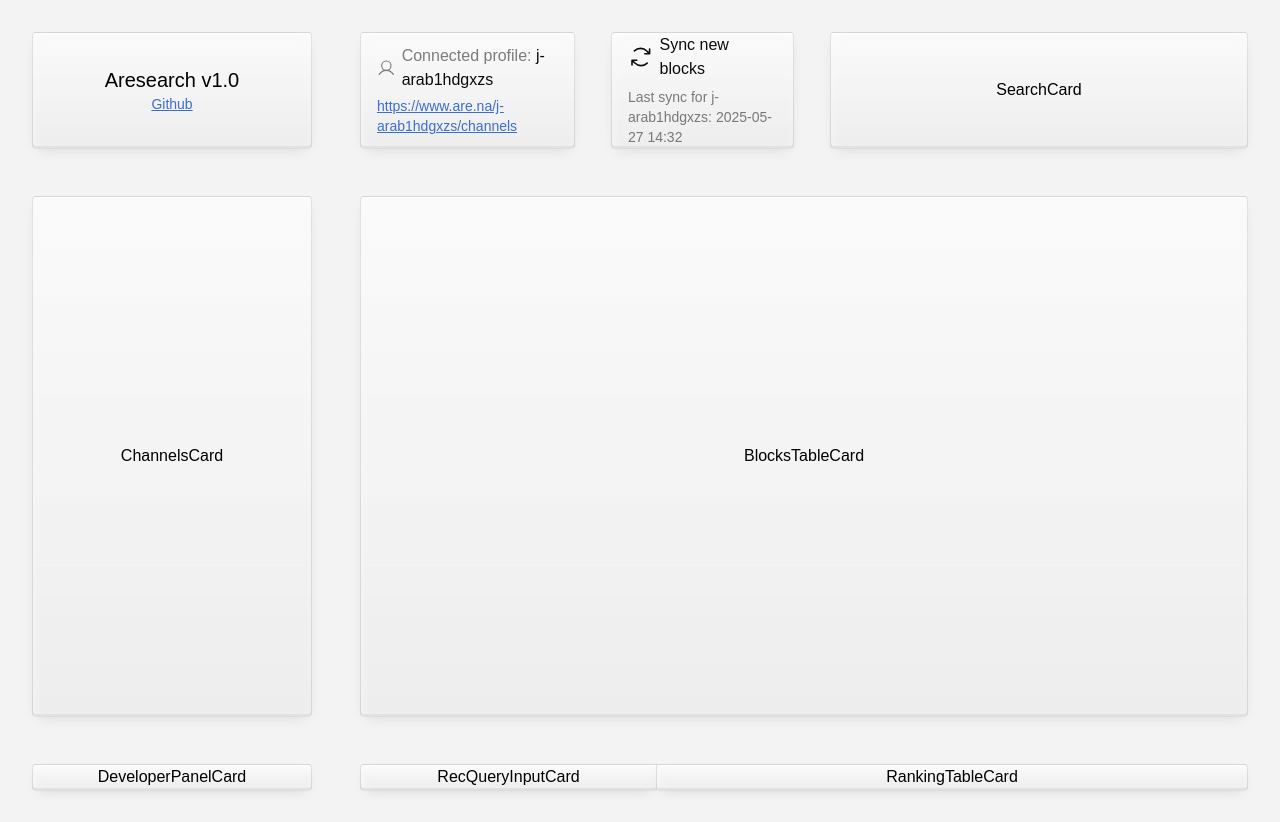
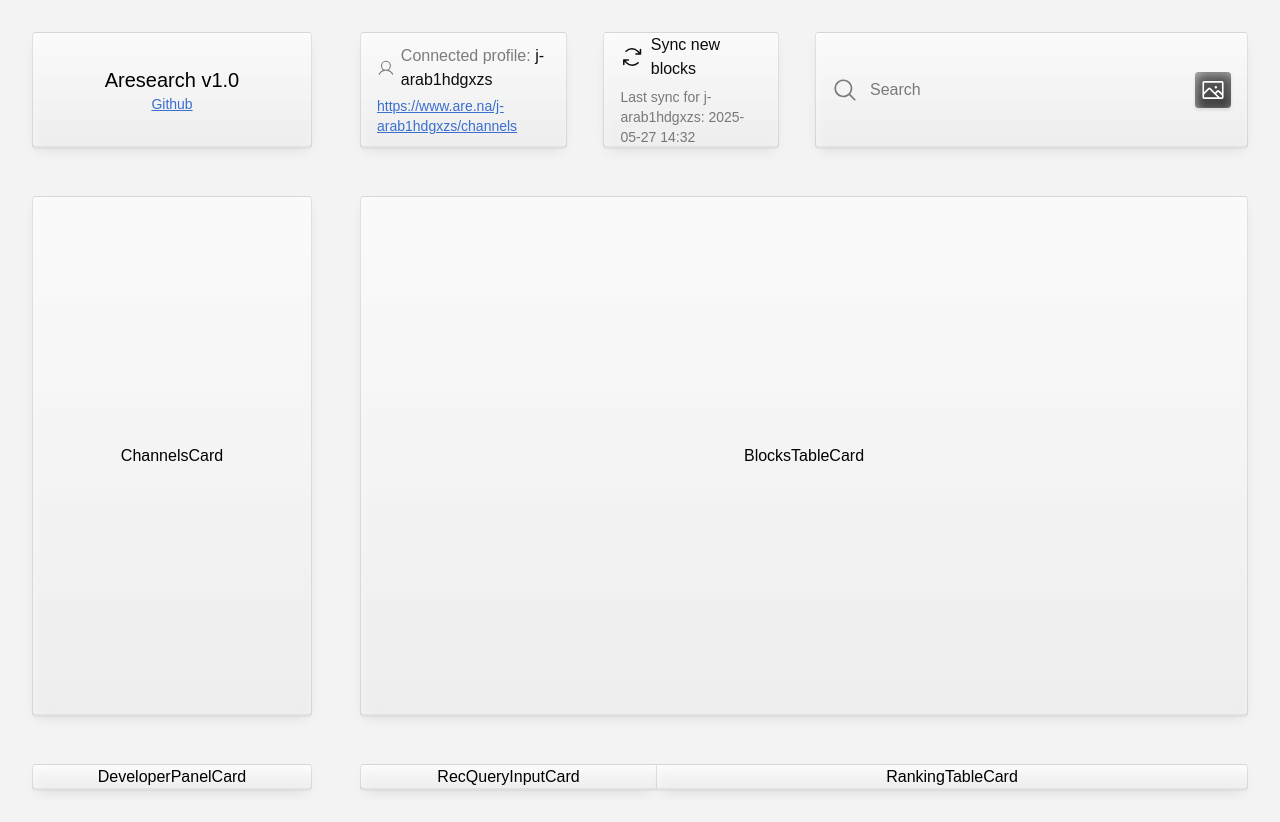
Before and after one commit to pxsswordprotected/aresearch, a Next.js app: page / in a window 1280 px wide. Built offline with nearby package versions, Linux system fonts and the light colour scheme.

Commit message:
search card done

```diff
--- a/components/Button.tsx
+++ b/components/Button.tsx
@@ -1,4 +1,5 @@
 import { forwardRef, type ButtonHTMLAttributes } from "react";
+import { cn } from "@/lib/utils";
 
 export type ButtonProps = ButtonHTMLAttributes<HTMLButtonElement>;
 
@@ -24,11 +25,12 @@ const Button = forwardRef<HTMLButtonElement, ButtonProps>(function Button(
   { className = "", style, type = "button", disabled, ...rest },
   ref,
 ) {
-  const merged =
-    "inline-flex items-center justify-center rounded-base px-4 py-2 " +
-    "text-sm font-bold text-white select-none transition-opacity " +
-    "disabled:opacity-50 disabled:cursor-not-allowed " +
-    className;
+  const merged = cn(
+    "inline-flex items-center justify-center rounded-base px-4 py-2",
+    "text-sm font-bold text-white select-none transition-opacity",
+    "disabled:opacity-50 disabled:cursor-not-allowed",
+    className,
+  );
 
   return (
     <button
--- a/features/dashboard/search/SearchCard.tsx
+++ b/features/dashboard/search/SearchCard.tsx
@@ -1,11 +1,132 @@
+"use client";
+
+import { useRef, useState } from "react";
+import {
+  Image as ImageIcon,
+  MagnifyingGlass,
+} from "@phosphor-icons/react/dist/ssr";
+import Button from "@/components/Button";
 import { Panel } from "@/components/dashboard/panel";
+import { QUERY_IMAGE_MAX_BYTES } from "@/lib/query-image-limits";
+import { cn } from "@/lib/utils";
 
 export function SearchCard({ className }: { className?: string }) {
+  const [query, setQuery] = useState("");
+  const [searching, setSearching] = useState(false);
+  const fileRef = useRef<HTMLInputElement | null>(null);
+  const hasText = query.trim().length > 0;
+
+  // Future ChannelsCard integration point. When channel selection lifts into
+  // the dashboard (prop from `app/page.tsx` or a context), have these read it
+  // and return `&channels=<ids>` / `{ channels: [ids] }`. Today they're no-ops.
+  function channelParam(): string {
+    return "";
+  }
+  function channelBody(): { channels?: number[] } {
+    return {};
+  }
+
+  async function submitText(e: React.FormEvent) {
+    e.preventDefault();
+    if (!hasText || searching) return;
+    setSearching(true);
+    try {
+      const url = `/api/search?q=${encodeURIComponent(query.trim())}${channelParam()}`;
+      const res = await fetch(url);
+      const body = await res.json();
+      if (!res.ok || "error" in body) {
+        throw new Error(body.error ?? `HTTP ${res.status}`);
+      }
+      // TODO: hand `body.hits` to a results card.
+      console.log("[SearchCard] text hits", body);
+    } catch (err) {
+      console.error("[SearchCard]", err);
+    } finally {
+      setSearching(false);
+    }
+  }
+
+  async function submitImage(file: File) {
+    if (!file.type.startsWith("image/")) return;
+    if (file.size > QUERY_IMAGE_MAX_BYTES) {
+      console.error("[SearchCard] image too large");
+      return;
+    }
+    setSearching(true);
+    try {
+      const dataUrl = await readFileAsDataUrl(file);
+      const res = await fetch(`/api/search`, {
+        method: "POST",
+        headers: { "content-type": "application/json" },
+        body: JSON.stringify({ image_data_url: dataUrl, ...channelBody() }),
+      });
+      const body = await res.json();
+      if (!res.ok || "error" in body) {
+        throw new Error(body.error ?? `HTTP ${res.status}`);
+      }
+      // TODO: hand `body.hits` + `body.caption_meta` to a results card.
+      console.log("[SearchCard] image hits", body);
+    } catch (err) {
+      console.error("[SearchCard]", err);
+    } finally {
+      setSearching(false);
+    }
+  }
+
   return (
-    <Panel className={className}>
-      <div className="flex h-full w-full items-center justify-center">
-        SearchCard
-      </div>
+    <Panel className={cn("flex items-center justify-center px-4", className)}>
+      <form onSubmit={submitText} className="flex w-full items-center gap-3">
+        <button
+          type="submit"
+          aria-label="Search"
+          disabled={!hasText || searching}
+          className={cn(
+            "shrink-0",
+            hasText ? "text-neutral-800" : "text-black/50",
+          )}
+        >
+          <MagnifyingGlass size={26} />
+        </button>
+        <input
+          value={query}
+          onChange={(e) => setQuery(e.target.value)}
+          placeholder="Search"
+          className="flex-1 bg-transparent text-neutral-800 outline-none placeholder:text-black/50"
+        />
+        <Button
+          type="button"
+          aria-label="Search by image"
+          disabled={searching}
+          onClick={() => fileRef.current?.click()}
+          className="flex items-center justify-center px-0 py-0 w-9 h-9"
+        >
+          <ImageIcon size={26} />
+        </Button>
+        <input
+          ref={fileRef}
+          type="file"
+          accept="image/*"
+          className="hidden"
+          onChange={(e) => {
+            const file = e.target.files?.[0];
+            e.target.value = "";
+            if (file) void submitImage(file);
+          }}
+        />
+      </form>
     </Panel>
   );
 }
+
+function readFileAsDataUrl(file: File): Promise<string> {
+  return new Promise((resolve, reject) => {
+    const reader = new FileReader();
+    reader.onload = () => {
+      const r = reader.result;
+      if (typeof r === "string") resolve(r);
+      else reject(new Error("FileReader produced non-string result"));
+    };
+    reader.onerror = () => reject(reader.error ?? new Error("read failed"));
+    reader.readAsDataURL(file);
+  });
+}
--- a/lib/utils.ts
+++ b/lib/utils.ts
@@ -1,3 +1,11 @@
-export function cn(...parts: Array<string | false | null | undefined>): string {
-  return parts.filter(Boolean).join(" ");
+import { twMerge } from "tailwind-merge";
+
+// Joins class fragments and resolves Tailwind conflicts so the LAST conflicting
+// utility wins regardless of stylesheet source order. Lets consumers override
+// component-internal classes (e.g. `<Button className="p-0">` beats the
+// component's own `px-4 py-2`).
+export function cn(
+  ...parts: Array<string | false | null | undefined>
+): string {
+  return twMerge(parts.filter(Boolean).join(" "));
 }
--- a/package.json
+++ b/package.json
@@ -20,7 +20,8 @@
     "openai": "^4.77.0",
     "react": "^19.0.0",
     "react-dom": "^19.0.0",
-    "sqlite-vec": "^0.1.6"
+    "sqlite-vec": "^0.1.6",
+    "tailwind-merge": "^3.6.0"
   },
   "devDependencies": {
     "@tailwindcss/postcss": "^4.0.0",
```
Also changed, not shown: 2 other files (tests, documents, lock files or other folders).
